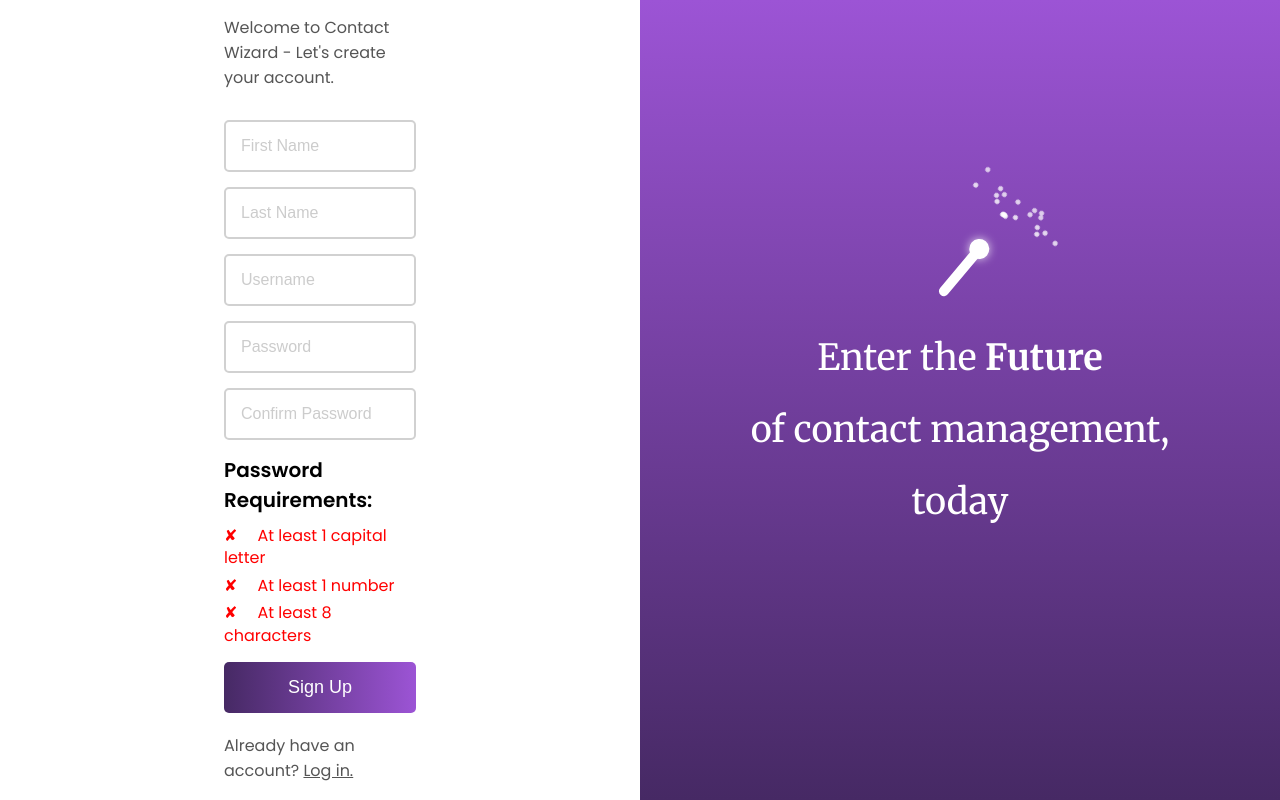
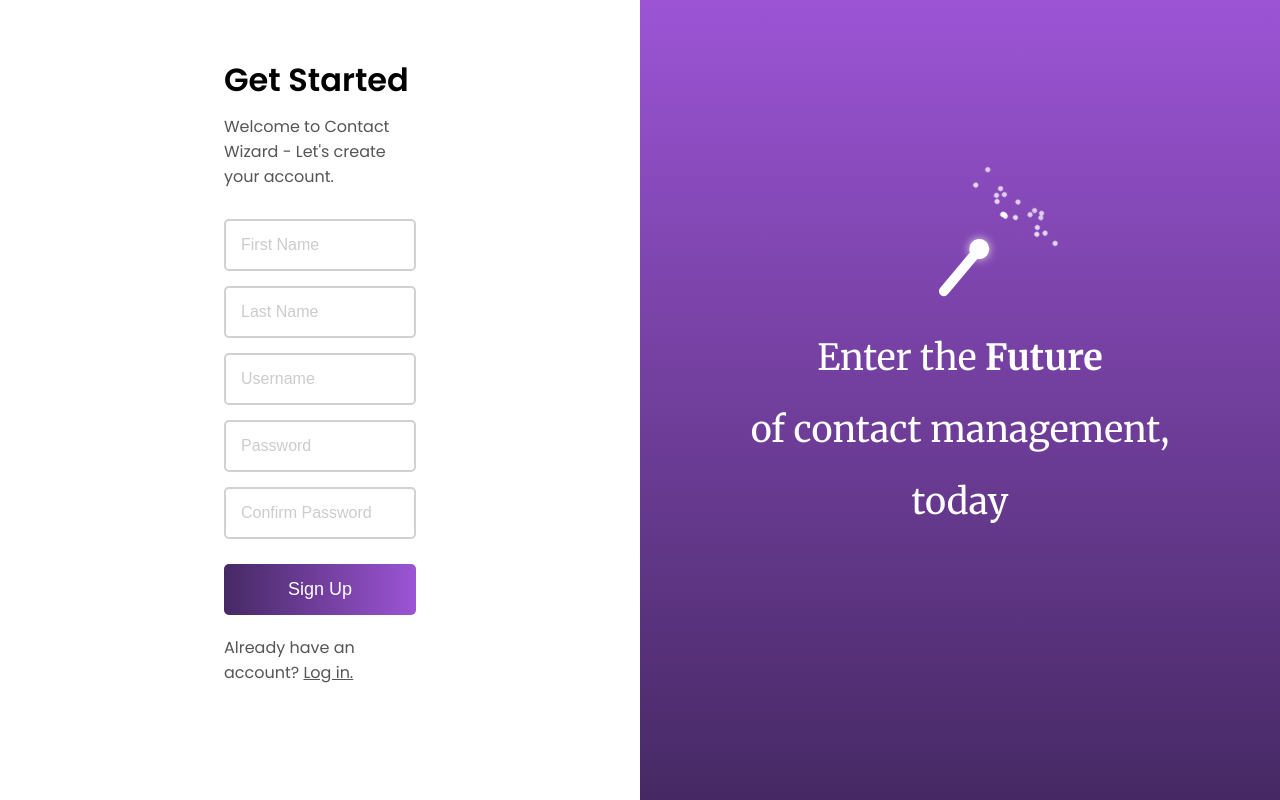
Before and after one commit to lurrah/cop3441_ContactBook, a PHP site: page / in a window 1280 px wide. Run offline with PHP 8.4, Linux system fonts and the light colour scheme.

Commit message:
Fixed default display for password requirements box to none.

```diff
--- a/css/auth.css
+++ b/css/auth.css
@@ -777,6 +777,10 @@ body {
 }
 
 /* Password Requirements styling */
+#requirementsMessage {
+    display: none;
+}
+
 #requirementsMessage h3 {
     margin-bottom: 10px;
     /* Space below the heading */
```
